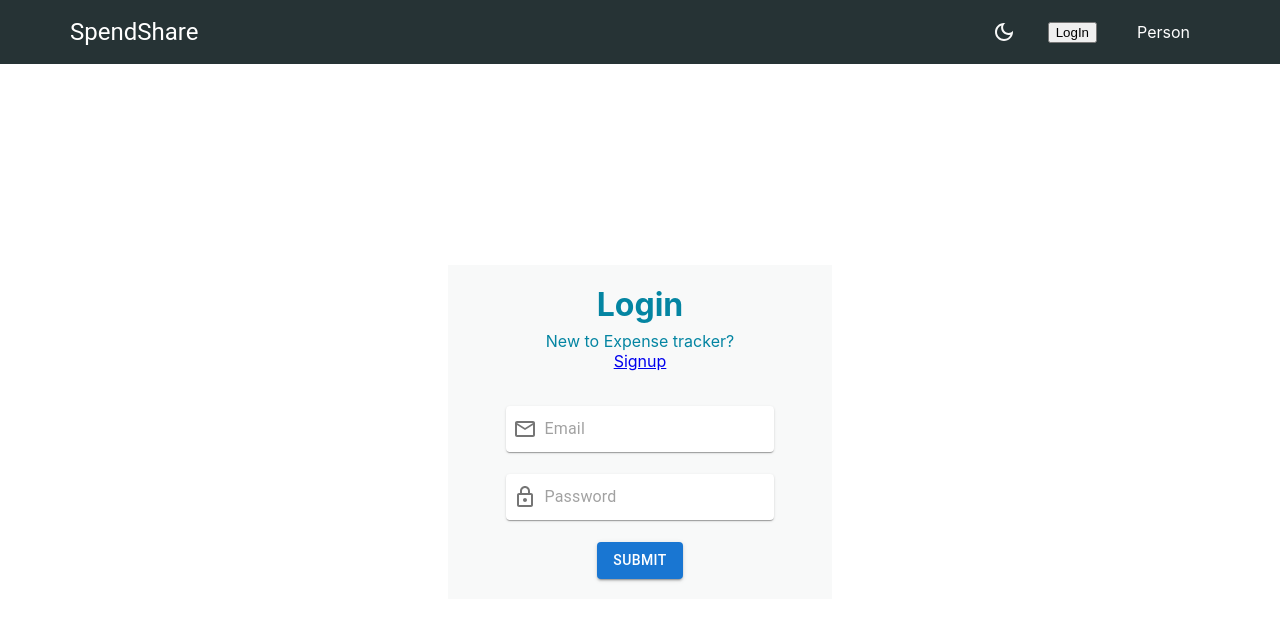
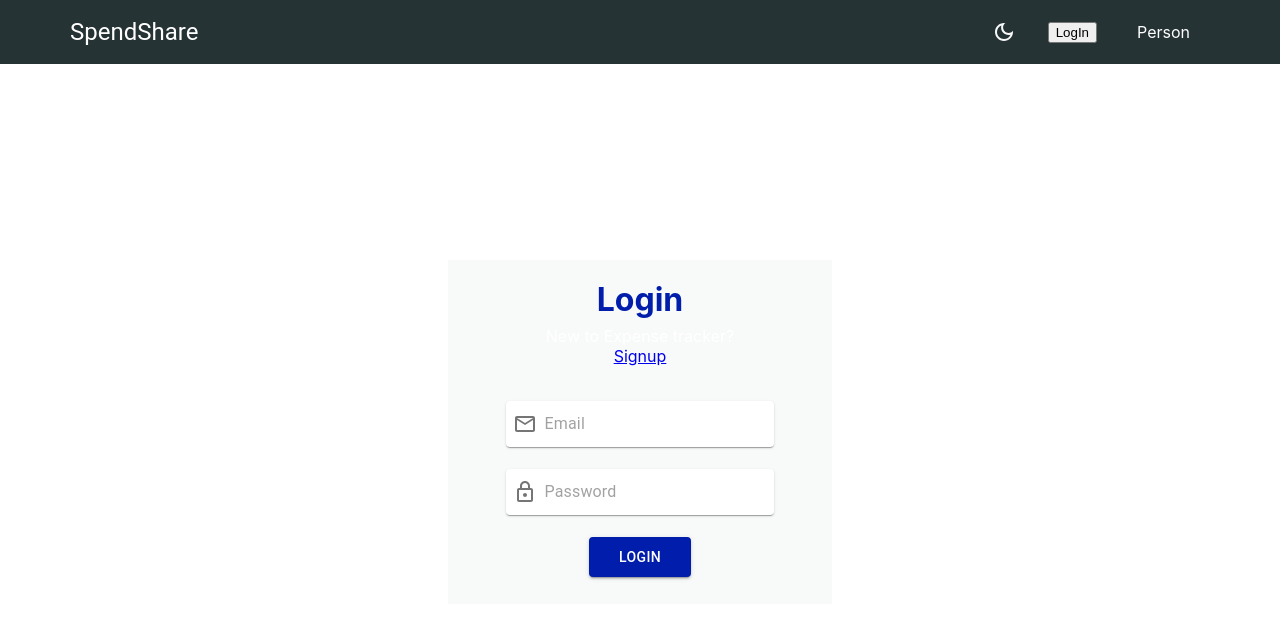
Before and after one commit to e-0922-ja/expense-tracker-app, a React (Create React App) app in the folder frontend/: page /login in a window 1280 px wide. Shown: the top 622 px of the page. Built offline with nearby package versions, Linux system fonts and the light colour scheme; no server answers.

Commit message:
docs: change button for form

```diff
--- /dev/null
+++ b/frontend/src/views/components/FormButton.tsx
@@ -0,0 +1,24 @@
+import styled from "styled-components";
+import { Button } from "@mui/material";
+
+interface FormButtonProps {
+  title: string;
+}
+
+export const FormButton = ({ title }: FormButtonProps) => {
+  return (
+    <MyButton variant="contained" disableRipple type="submit">
+      {title}
+    </MyButton>
+  );
+};
+
+const MyButton = styled(Button)`
+  background: ${({ theme }) => theme.palette.secondary.main} !important;
+  border: 0;
+  color: white;
+  width: 100% !important;
+  height: 40px !important;
+  fontsize: 1rem !important;
+  padding: 0 30px !important;
+`;
--- a/frontend/src/views/pages/LoginPage.tsx
+++ b/frontend/src/views/pages/LoginPage.tsx
@@ -1,21 +1,22 @@
-import { createClient } from '@supabase/supabase-js';
-import styled from 'styled-components';
-import { Button, InputAdornment, InputBase, Paper } from '@mui/material';
-import LockOutlinedIcon from '@mui/icons-material/LockOutlined';
-import MailOutlineIcon from '@mui/icons-material/MailOutline';
-import { Link, useNavigate } from 'react-router-dom';
-import { useForm } from 'react-hook-form';
-import { useDispatch } from 'react-redux';
-import { AppDispatch } from '../../store/store';
-import { login } from '../../reducer/userSlice';
-import { useState } from 'react';
+import { createClient } from "@supabase/supabase-js";
+import styled from "styled-components";
+import { Button, InputAdornment, InputBase, Paper } from "@mui/material";
+import LockOutlinedIcon from "@mui/icons-material/LockOutlined";
+import MailOutlineIcon from "@mui/icons-material/MailOutline";
+import { Link, useNavigate } from "react-router-dom";
+import { useForm } from "react-hook-form";
+import { useDispatch } from "react-redux";
+import { AppDispatch } from "../../store/store";
+import { login } from "../../reducer/userSlice";
+import { useState } from "react";
 import {
   emailRegex,
   errEmail,
   errPassword,
   errUserNotFound,
   passwordRegex,
-} from '../../constants/regexPattern';
+} from "../../constants/regexPattern";
+import { FormButton } from "../components/FormButton";
 
 const supabase = createClient(
   process.env.REACT_APP_SUPABASE_URL as string,
@@ -30,7 +31,7 @@ interface CurrentUser {
 export const LoginPage = () => {
   const navigate = useNavigate();
   const dispatch: AppDispatch = useDispatch();
-  const [authError, setAuthError] = useState('');
+  const [authError, setAuthError] = useState("");
 
   const {
     register,
@@ -83,7 +84,7 @@ export const LoginPage = () => {
               <InputBase
                 placeholder="Email"
                 type="email"
-                {...register('email', {
+                {...register("email", {
                   required: true,
                   pattern: emailRegex,
                 })}
@@ -99,7 +100,7 @@ export const LoginPage = () => {
               <InputBase
                 placeholder="Password"
                 type="password"
-                {...register('password', {
+                {...register("password", {
                   required: true,
                   pattern: passwordRegex,
                 })}
@@ -108,9 +109,7 @@ export const LoginPage = () => {
             {errors.password && <ErrorText>{errPassword}</ErrorText>}
           </InputWrapper>
           <ButtonWrapper>
-            <Button type="submit" variant="contained" disableRipple>
-              submit
-            </Button>
+            <FormButton title="login" />
           </ButtonWrapper>
           {authError && <ErrorText>{authError}</ErrorText>}
         </FormWrapper>
@@ -168,10 +167,12 @@ const TitleWrapper = styled.div`
 
 const Title = styled.h1`
   margin: 0 0 7px 0;
+  color: ${({ theme }) => theme.palette.secondary.main};
 `;
 
 const Text = styled.p`
   margin: 0;
+  color: ${({ theme }) => theme.palette.info.light};
 `;
 
 const ErrorText = styled.span`
@@ -181,6 +182,7 @@ const ErrorText = styled.span`
 
 const ButtonWrapper = styled.div`
   margin-top: 15px;
+  margin-bottom: 7px;
   display: flex;
   justify-content: center;
 `;
--- a/frontend/src/views/pages/SignUpPage.tsx
+++ b/frontend/src/views/pages/SignUpPage.tsx
@@ -1,13 +1,13 @@
-import { createClient } from '@supabase/supabase-js';
-import styled from 'styled-components';
-import { Button, InputAdornment, InputBase, Paper } from '@mui/material';
-import LockIcon from '@mui/icons-material/Lock';
-import LockOutlinedIcon from '@mui/icons-material/LockOutlined';
-import MailOutlineIcon from '@mui/icons-material/MailOutline';
-import AccountCircle from '@mui/icons-material/AccountCircle';
-import { Link, useNavigate } from 'react-router-dom';
-import { useForm } from 'react-hook-form';
-import { useState } from 'react';
+import { createClient } from "@supabase/supabase-js";
+import styled from "styled-components";
+import { Button, InputAdornment, InputBase, Paper } from "@mui/material";
+import LockIcon from "@mui/icons-material/Lock";
+import LockOutlinedIcon from "@mui/icons-material/LockOutlined";
+import MailOutlineIcon from "@mui/icons-material/MailOutline";
+import AccountCircle from "@mui/icons-material/AccountCircle";
+import { Link, useNavigate } from "react-router-dom";
+import { useForm } from "react-hook-form";
+import { useState } from "react";
 import {
   emailRegex,
   errEmail,
@@ -16,7 +16,8 @@ import {
   errPassword,
   errPasswordConf,
   passwordRegex,
-} from '../../constants/regexPattern';
+} from "../../constants/regexPattern";
+import { FormButton } from "../components/FormButton";
 
 const supabase = createClient(
   process.env.REACT_APP_SUPABASE_URL as string,
@@ -32,7 +33,7 @@ interface NewUser {
 }
 
 export const SignUpPage = () => {
-  const [authError, setAuthError] = useState('');
+  const [authError, setAuthError] = useState("");
 
   const {
     register,
@@ -59,7 +60,7 @@ export const SignUpPage = () => {
       setAuthError(error.message);
       return;
     }
-    navigate('/login');
+    navigate("/login");
   };
 
   return (
@@ -79,7 +80,7 @@ export const SignUpPage = () => {
               <InputBase
                 placeholder="First Name"
                 type="text"
-                {...register('firstName', { required: true })}
+                {...register("firstName", { required: true })}
               />
             </InputPaper>
             {errors.firstName && <ErrorText>{errFirstName}</ErrorText>}
@@ -92,7 +93,7 @@ export const SignUpPage = () => {
               <InputBase
                 placeholder="Last Name"
                 type="text"
-                {...register('lastName', { required: true })}
+                {...register("lastName", { required: true })}
               />
             </InputPaper>
             {errors.lastName && <ErrorText>{errLastName}</ErrorText>}
@@ -105,7 +106,7 @@ export const SignUpPage = () => {
               <InputBase
                 placeholder="Email"
                 type="email"
-                {...register('email', {
+                {...register("email", {
                   required: true,
                   pattern: emailRegex,
                 })}
@@ -121,7 +122,7 @@ export const SignUpPage = () => {
               <InputBase
                 placeholder="Password"
                 type="password"
-                {...register('password', {
+                {...register("password", {
                   required: true,
                   pattern: passwordRegex,
                 })}
@@ -137,9 +138,9 @@ export const SignUpPage = () => {
               <InputBase
                 placeholder="Confirm Password"
                 type="password"
-                {...register('confirmPassword', {
+                {...register("confirmPassword", {
                   required: true,
-                  validate: (value) => value === getValues('password'),
+                  validate: (value) => value === getValues("password"),
                 })}
               />
             </InputPaper>
@@ -147,9 +148,7 @@ export const SignUpPage = () => {
           </InputWrapper>
 
           <ButtonWrapper>
-            <Button type="submit" variant="contained" disableRipple>
-              submit
-            </Button>
+            <FormButton title="register" />
           </ButtonWrapper>
           {authError && <ErrorText>{authError}</ErrorText>}
         </FormWrapper>
@@ -207,10 +206,12 @@ const TitleWrapper = styled.div`
 
 const Title = styled.h1`
   margin: 0 0 7px 0;
+  color: ${({ theme }) => theme.palette.secondary.main};
 `;
 
 const Text = styled.p`
   margin: 0;
+  color: ${({ theme }) => theme.palette.info.light};
 `;
 
 const ErrorText = styled.span`
@@ -220,6 +221,7 @@ const ErrorText = styled.span`
 
 const ButtonWrapper = styled.div`
   margin-top: 15px;
+  margin-bottom: 7px;
   display: flex;
   justify-content: center;
 `;
```
